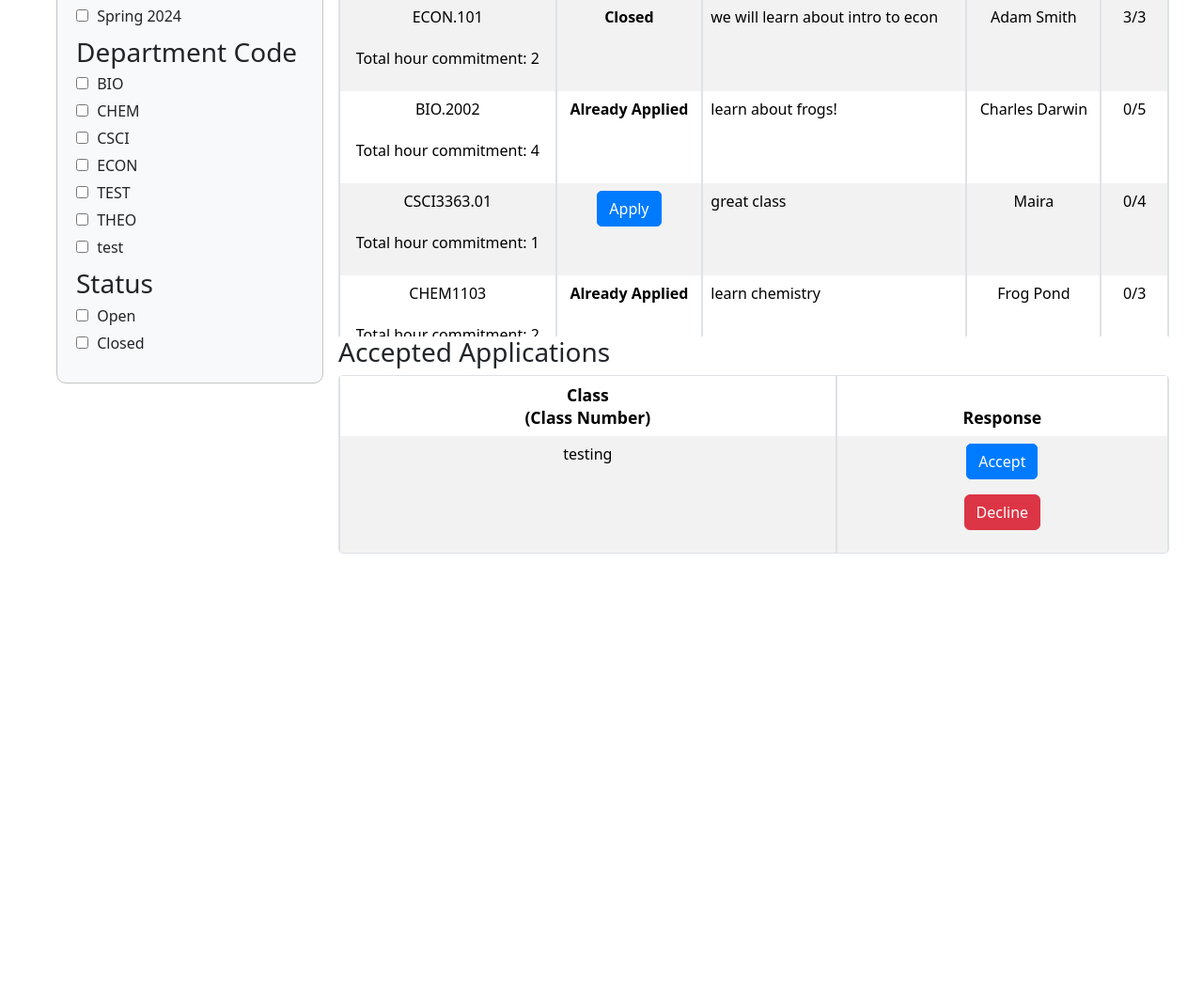
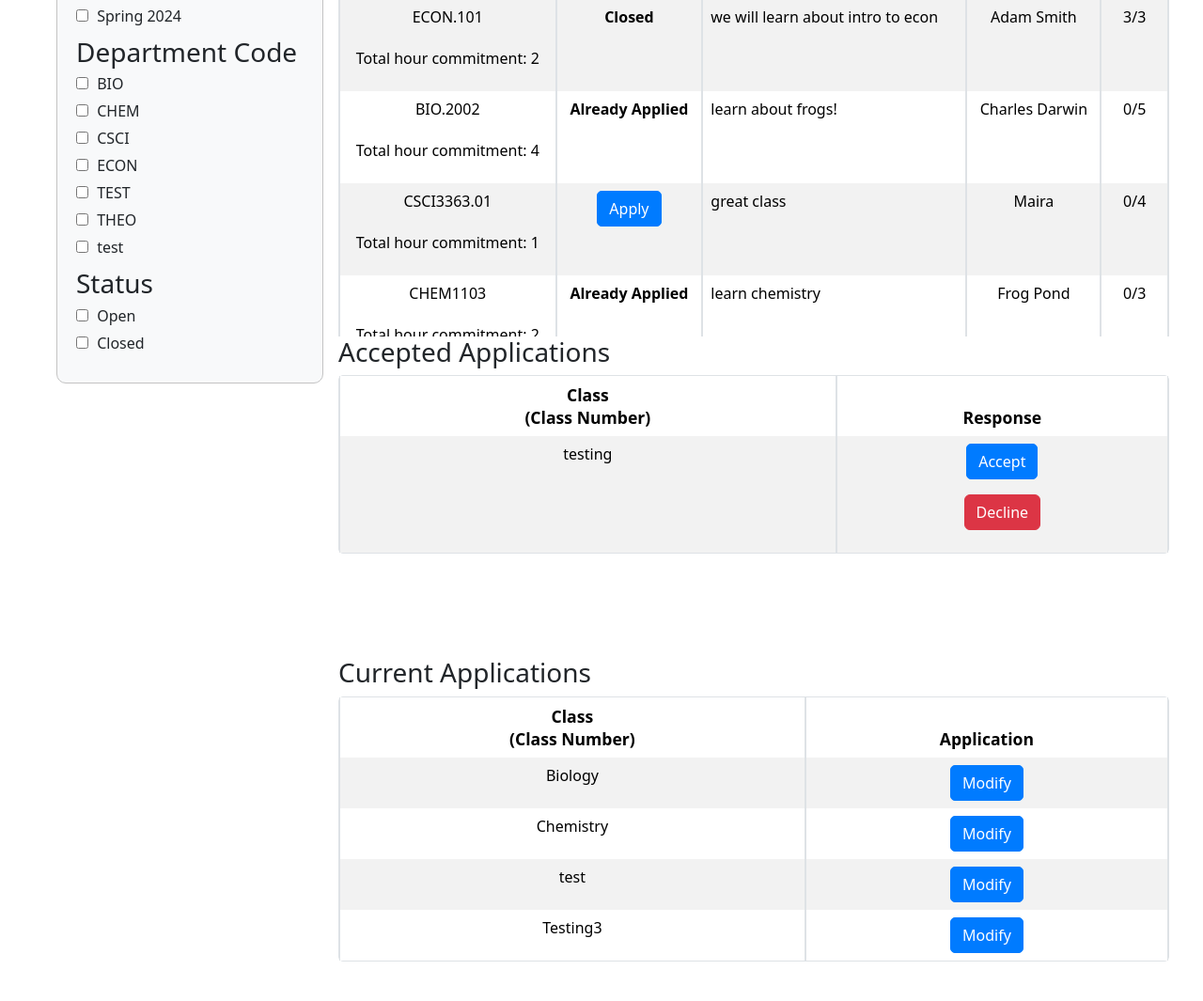
Before and after one commit to CSCI3356Spring2023/TechSupport, a Django app: page /student_summary/ in a window 1280 px wide. Shown: the part 322-1387 px from the top of the page at 94% size. Before the commit the page ends 911 px from the top, so only its background shows below. Run offline with Django 4.2, Linux system fonts and the light colour scheme; a user stored in the database is signed in; data comes from the database, SQL or seed files in the repository; both versions use the stored data as it was after the commit.

Commit message:
allow students to see all applications regardless of status and make some code more readable

```diff
--- a/TA/studentSummary/views.py
+++ b/TA/studentSummary/views.py
@@ -75,13 +75,19 @@ def student_summary_view(response):
 
     pending_applications = Application.objects.filter(student=response.user, is_approved=False)
     approved_applications = Application.objects.filter(student=response.user, is_approved=True)
+    rejected_applications = Application.objects.filter(student=response.user, is_rejected=True)
 
     print(f'User: {response.user}')
     print(f'Application Objects: {application_objects}')
 
-    context = {'course_objects': course_objects, 'course_count': course_count,
-               'pending_applications': pending_applications, 'approved_applications': approved_applications,
-               'term_keys': term_keys, 'dept_keys': dept_keys, 'curr_user': curr_user}
+    context = {'course_objects': course_objects,
+               'course_count': course_count,
+               'pending_applications': pending_applications,
+               'approved_applications': approved_applications,
+               'rejected_applications': rejected_applications,
+               'term_keys': term_keys,
+               'dept_keys': dept_keys,
+               'curr_user': curr_user}
 
     return render(response, "studentSummary.html", context)
 
--- a/TA/templates/studentSummary.html
+++ b/TA/templates/studentSummary.html
@@ -165,7 +165,32 @@
                   </tbody>
               </table>
           </div>
-        {% else %}
+        {% endif %}
+        {% if rejected_applications %}
+          <h3>Rejected Applications</h3>
+          <div style="height: 300px; overflow: auto;">
+            <table class="table table-striped table-bordered table-hover">
+             <thead>
+                <tr>
+                 <th class="text-center" >Class<br />(Class Number)</th>
+                 <th class="text-center">Status</th>
+               </tr>
+              </thead>
+             <tbody id="table-body">
+               {% for application in rejected_applications %}
+               <tr>
+                 <td class="text-center" > {{ application.course_name }}</td>
+                 <td class="text-center">
+                    <div>Rejected</div>
+                    <a href="{% url 'edit_application' application.id %}" class="btn btn-primary">View</a>
+                 </td>
+               </tr>
+                {% endfor %}
+              </tbody>
+            </table>
+         </div>
+        {% endif %}
+        {% if pending_applications %}
           <h3>Current Applications</h3>
           <div style="height: 300px; overflow: auto;">
             <table class="table table-striped table-bordered table-hover">
```
Also changed, not shown: TA/db.sqlite3.
